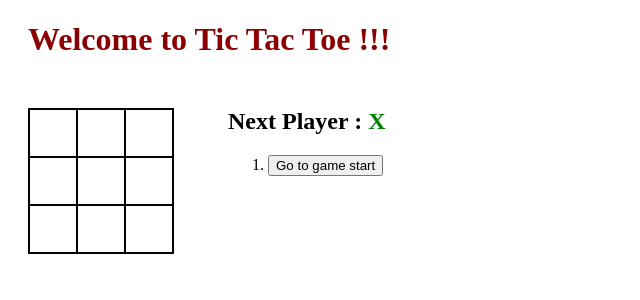
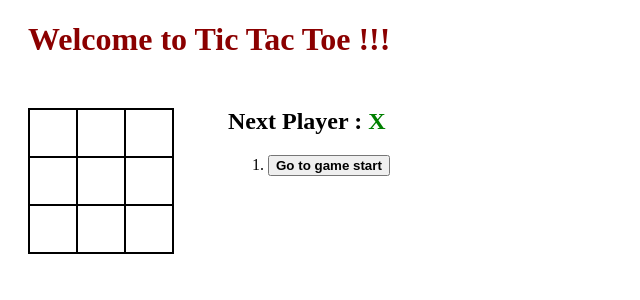
Before and after one commit to varung-31/tic-tac-toe, a React (Create React App) app: page / in a window 1280 px wide. Shown: the top 300 px of the page, without its empty margins (0-640 px from the left). Built offline with nearby package versions, Linux system fonts and the light colour scheme.

Commit message:
Added feature to bold the currently selected move

```diff
--- a/src/App.tsx
+++ b/src/App.tsx
@@ -83,7 +83,10 @@ class App extends React.Component<any , GameState> {
             const message = index === 0 ? 'Go to game start' : 'Go to move #' + index;
             return (
                 <li key={index}>
-                    <button onClick={() => this.jumpToStep(index)}>{message}</button>
+                    <button onClick={() => this.jumpToStep(index)}
+                            style={{fontWeight: this.state.stepNumber === index ? "bold" : "normal"}}>
+                        {message}
+                    </button>
                 </li>
             );
         }));
```
